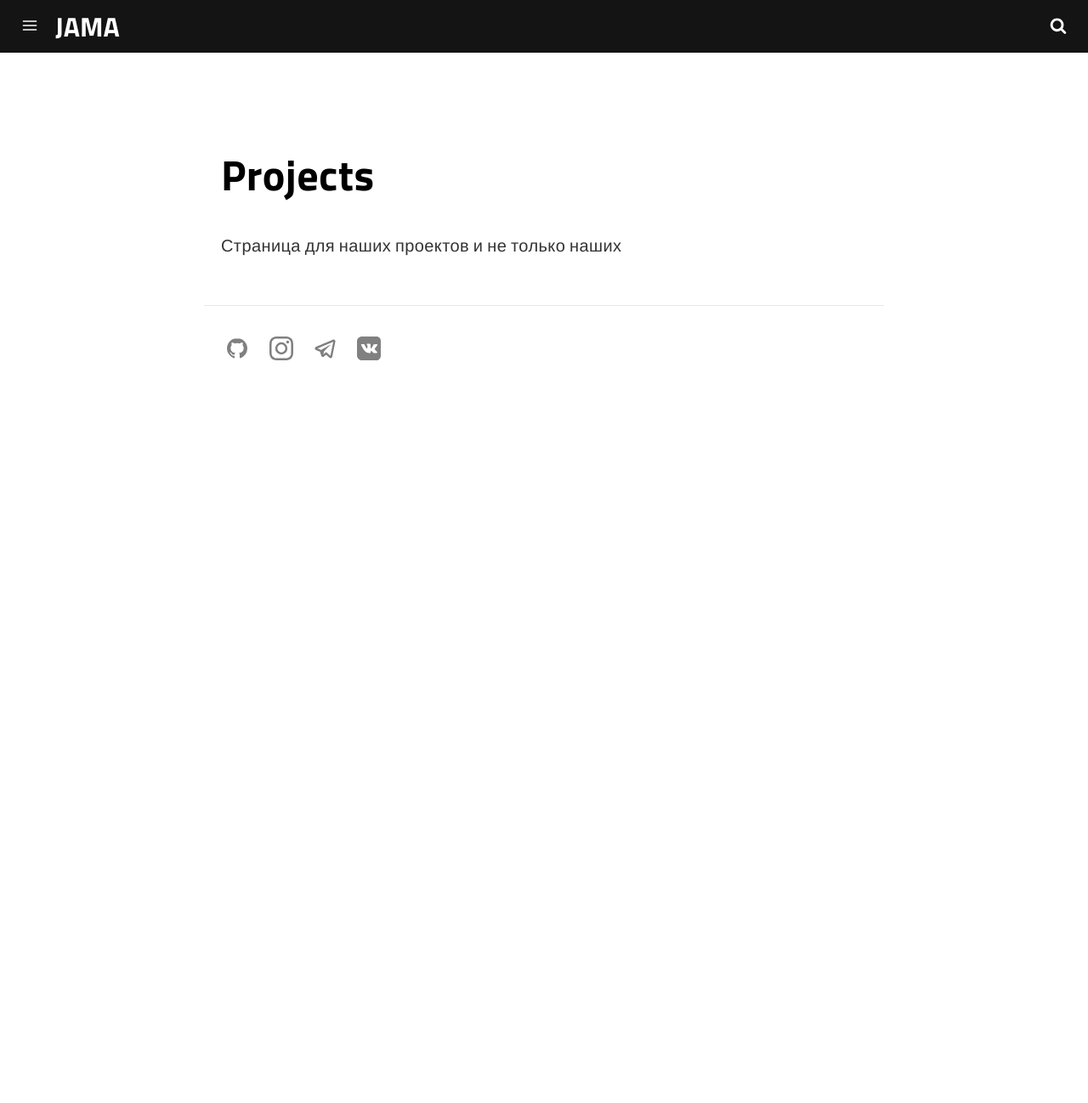
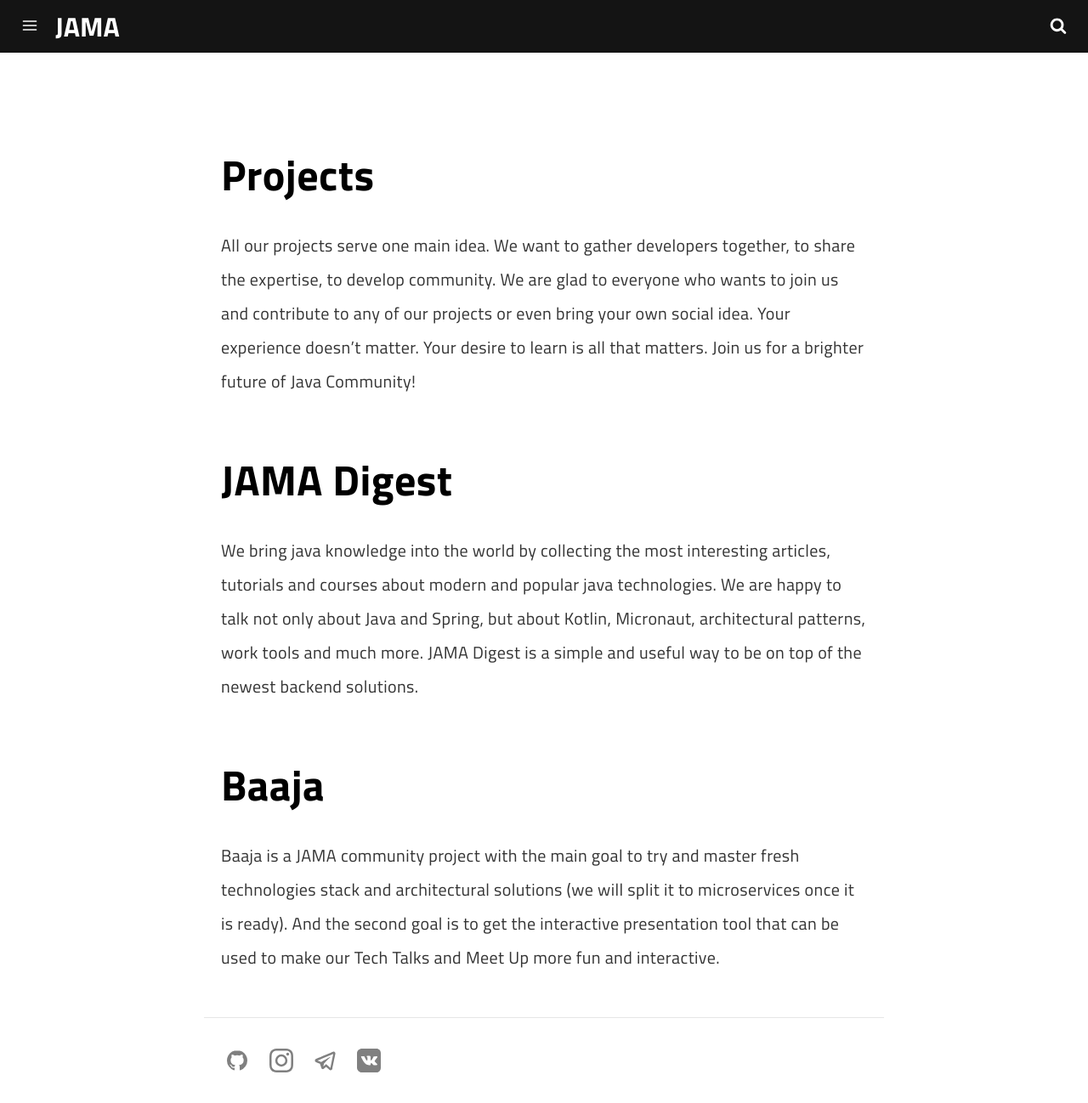
Before and after one commit to JavaMahileu/jama-digest, a Jekyll site: the page built from pages/projects.md, in a window 1280 px wide and 1298 px high. Shown: the whole window at 85% size. Built offline with Jekyll 4.4.1, drawn with Linux system fonts in a browser that asks for light colours; a script that is not in the unit is left out.

Commit message:
Update Pages “projects”

```diff
--- a/pages/projects.md
+++ b/pages/projects.md
@@ -1,11 +1,19 @@
 ---
 layout: page
 menu: true
-date: '2020-02-24 17:59:35'
+date: 2020-02-24 17:59:35
 title: Projects
 permalink: /projects/
 description: Projects page
 ---
 # Projects
 
-Страница для наших проектов и не только наших
+All our projects serve one main idea. We want to gather developers together, to share the expertise, to develop community. We are glad to everyone who wants to join us and contribute to any of our projects or even bring your own social idea. Your experience doesn't matter. Your desire to learn is all that matters. Join us for a brighter future of Java Community!
+
+# **JAMA Digest**
+
+We bring java knowledge into the world by collecting the most interesting articles, tutorials and courses about modern and popular java technologies. We are happy to talk not only about Java and Spring, but about Kotlin, Micronaut, architectural patterns, work tools and much more. JAMA Digest is a simple and useful way to be on top of the newest backend solutions.
+
+# Baaja
+
+Baaja is a JAMA community project with the main goal to try and master fresh technologies stack and architectural solutions (we will split it to microservices once it is ready). And the second goal is to get the interactive presentation tool that can be used to make our Tech Talks and Meet Up more fun and interactive.
```
